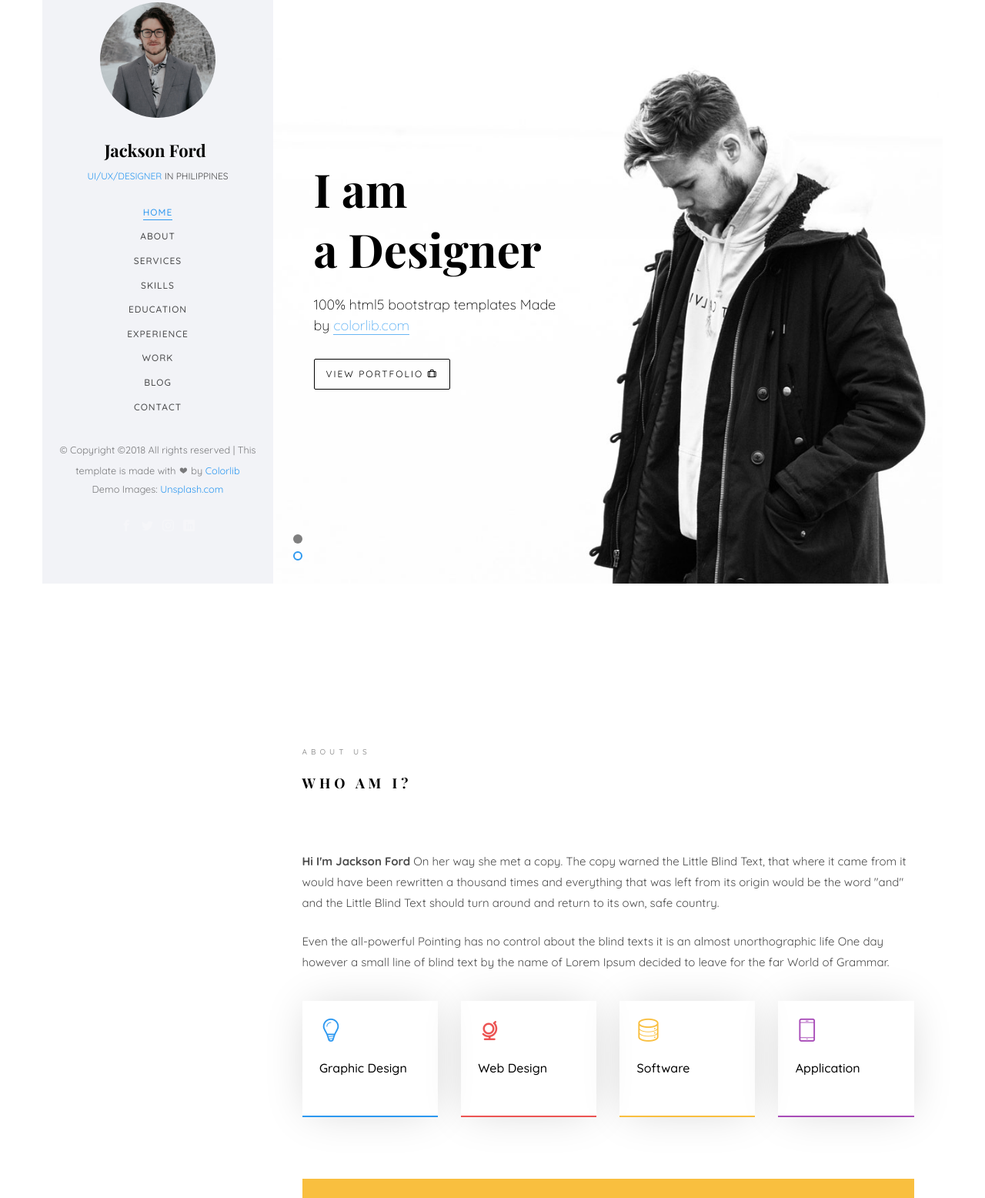
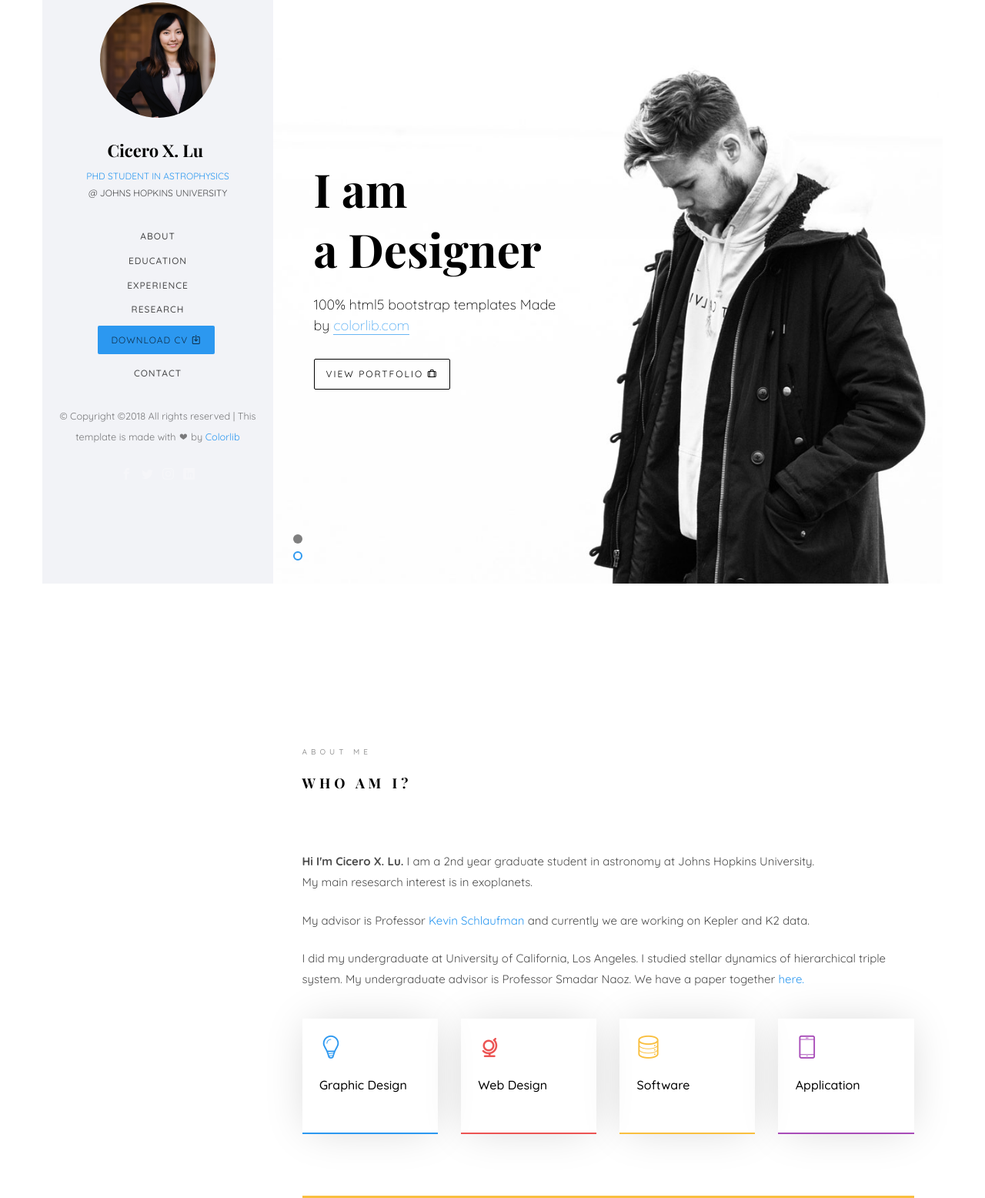
Before and after one commit to Ompha/Ompha.github.io, a plain HTML site: page index.html in a window 1280 px wide. Shown: the part 42-1598 px from the top of the page at 77% size. Drawn offline with nearby package versions, Linux system fonts and the light colour scheme; files whose address does not match are found by name; a web font is replaced by a local one.

Commit message:
Added personal bio. Under construction...

```diff
--- a/index.html
+++ b/index.html
@@ -56,21 +56,23 @@
 		<a href="#" class="js-colorlib-nav-toggle colorlib-nav-toggle" data-toggle="collapse" data-target="#navbar" aria-expanded="false" aria-controls="navbar"><i></i></a>
 		<aside id="colorlib-aside" role="complementary" class="border js-fullheight">
 			<div class="text-center">
-				<div class="author-img" style="background-image: url(images/about.jpg);"></div>
-				<h1 id="colorlib-logo"><a href="index.html">Jackson Ford</a></h1>
-				<span class="position"><a href="#">UI/UX/Designer</a> in Philippines</span>
+				<div class="author-img" style="background-image: url(images/Cicero_profile.jpg);"></div>
+				<h1 id="colorlib-logo"><a href="index.html">Cicero X. Lu</a></h1>
+				<span class="position"><a href="#">PhD Student in Astrophysics</a><br /> @ Johns Hopkins University</span>
 			</div>
 			<nav id="colorlib-main-menu" role="navigation" class="navbar">
 				<div id="navbar" class="collapse">
 					<ul>
-						<li class="active"><a href="#" data-nav-section="home">Home</a></li>
+						<li class="active"><!--<a href="#" data-nav-section="home">Home</a></li>-->
+
 						<li><a href="#" data-nav-section="about">About</a></li>
-						<li><a href="#" data-nav-section="services">Services</a></li>
-						<li><a href="#" data-nav-section="skills">Skills</a></li>
+						<!--<li><a href="#" data-nav-section="services">Services</a></li>-->
+						<!-- <li><a href="#" data-nav-section="skills">Skills</a></li>-->
 						<li><a href="#" data-nav-section="education">Education</a></li>
 						<li><a href="#" data-nav-section="experience">Experience</a></li>
-						<li><a href="#" data-nav-section="work">Work</a></li>
-						<li><a href="#" data-nav-section="blog">Blog</a></li>
+						<li><a href="#" data-nav-section="work">Research</a></li>
+						<!-- <li><a href="#" data-nav-section="blog">Blog</a></li>-->
+						<li><a class="btn btn-primary btn-learn">Download CV <i class="icon-download4"></i></a></li>
 						<li><a href="#" data-nav-section="contact">Contact</a></li>
 					</ul>
 				</div>
@@ -79,7 +81,7 @@
 			<div class="colorlib-footer">
 				<p><small>&copy; <!-- Link back to Colorlib can't be removed. Template is licensed under CC BY 3.0. -->
 Copyright &copy;<script>document.write(new Date().getFullYear());</script> All rights reserved | This template is made with <i class="icon-heart" aria-hidden="true"></i> by <a href="https://colorlib.com" target="_blank">Colorlib</a>
-<!-- Link back to Colorlib can't be removed. Template is licensed under CC BY 3.0. --> </span> <span>Demo Images: <a href="https://unsplash.com/" target="_blank">Unsplash.com</a></span></small></p>
+<!-- Link back to Colorlib can't be removed. Template is licensed under CC BY 3.0. --> </span> </small></p>
 				<ul>
 					<li><a href="#"><i class="icon-facebook2"></i></a></li>
 					<li><a href="#"><i class="icon-twitter2"></i></a></li>
@@ -103,7 +105,7 @@ Copyright &copy;<script>document.write(new Date().getFullYear());</script> All r
 					   					<div class="desc">
 						   					<h1>Hi! <br>I'm Jackson</h1>
 						   					<h2>100% html5 bootstrap templates Made by <a href="https://colorlib.com/" target="_blank">colorlib.com</a></h2>
-												<p><a class="btn btn-primary btn-learn">Download CV <i class="icon-download4"></i></a></p>
+												<!-- <p><a class="btn btn-primary btn-learn">Download CV <i class="icon-download4"></i></a></p> -->
 											</div>
 					   				</div>
 					   			</div>
@@ -137,10 +139,14 @@ Copyright &copy;<script>document.write(new Date().getFullYear());</script> All r
 							<div class="row row-bottom-padded-sm animate-box" data-animate-effect="fadeInLeft">
 								<div class="col-md-12">
 									<div class="about-desc">
-										<span class="heading-meta">About Us</span>
+										<span class="heading-meta">About Me</span>
 										<h2 class="colorlib-heading">Who Am I?</h2>
-										<p><strong>Hi I'm Jackson Ford</strong> On her way she met a copy. The copy warned the Little Blind Text, that where it came from it would have been rewritten a thousand times and everything that was left from its origin would be the word "and" and the Little Blind Text should turn around and return to its own, safe country.</p>
-										<p>Even the all-powerful Pointing has no control about the blind texts it is an almost unorthographic life One day however a small line of blind text by the name of Lorem Ipsum decided to leave for the far World of Grammar.</p>
+										<p><strong>Hi I'm Cicero X. Lu.</strong> I am a 2nd year graduate student in astronomy at Johns Hopkins University.
+										<br /> </strong>My main resesarch interest is in exoplanets.</strong> </p>
+
+										<p>	My advisor is Professor <a href="http://www.kevinschlaufman.com/" target="_blank"> Kevin Schlaufman</a> and currently we are working on Kepler and K2 data.</p>
+
+										<p> I did my undergraduate at University of California, Los Angeles. I studied stellar dynamics of hierarchical triple system. My undergraduate advisor is Professor Smadar Naoz. We have a paper together <a href="https://arxiv.org/abs/1805.06897" target="_blank"> here.</p>
 									</div>
 								</div>
 							</div>
```
Also changed, not shown: images/Cicero_profile.jpg (added), images/about.jpg (deleted), 2 other files.
